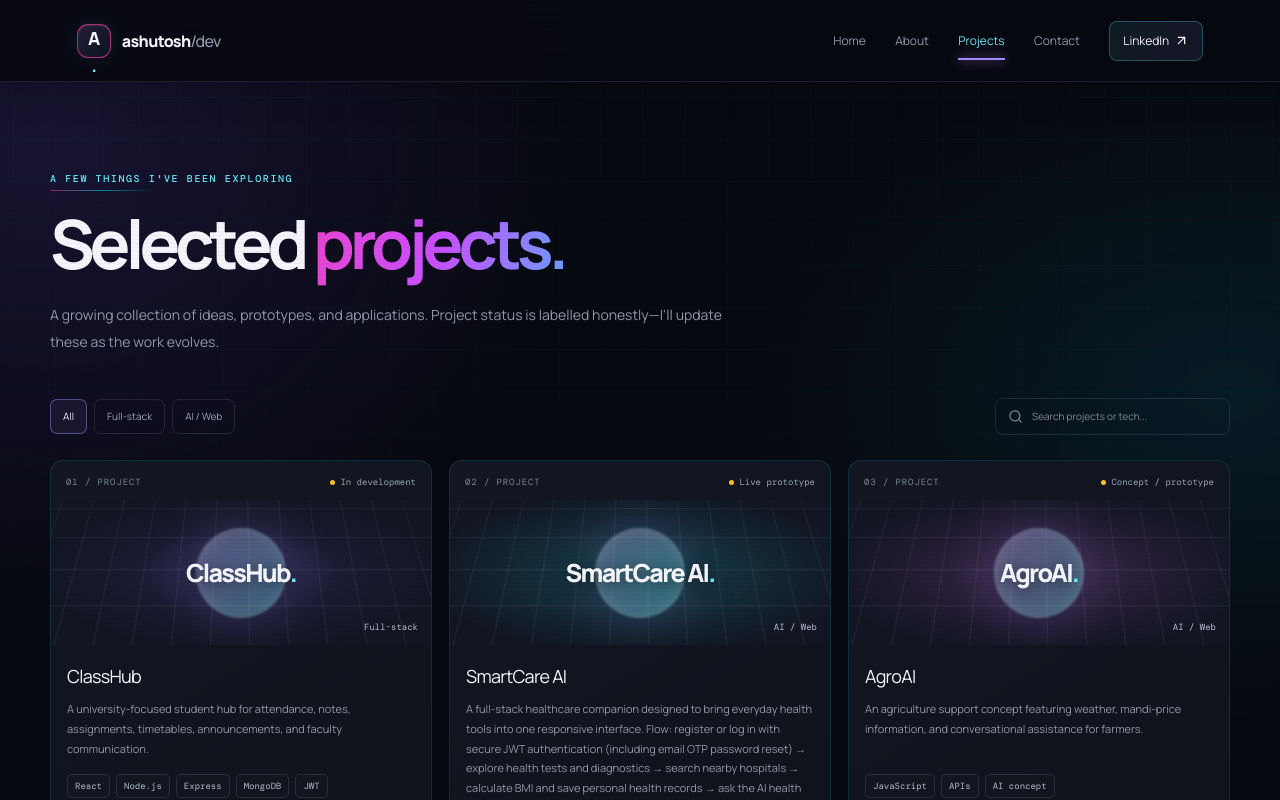
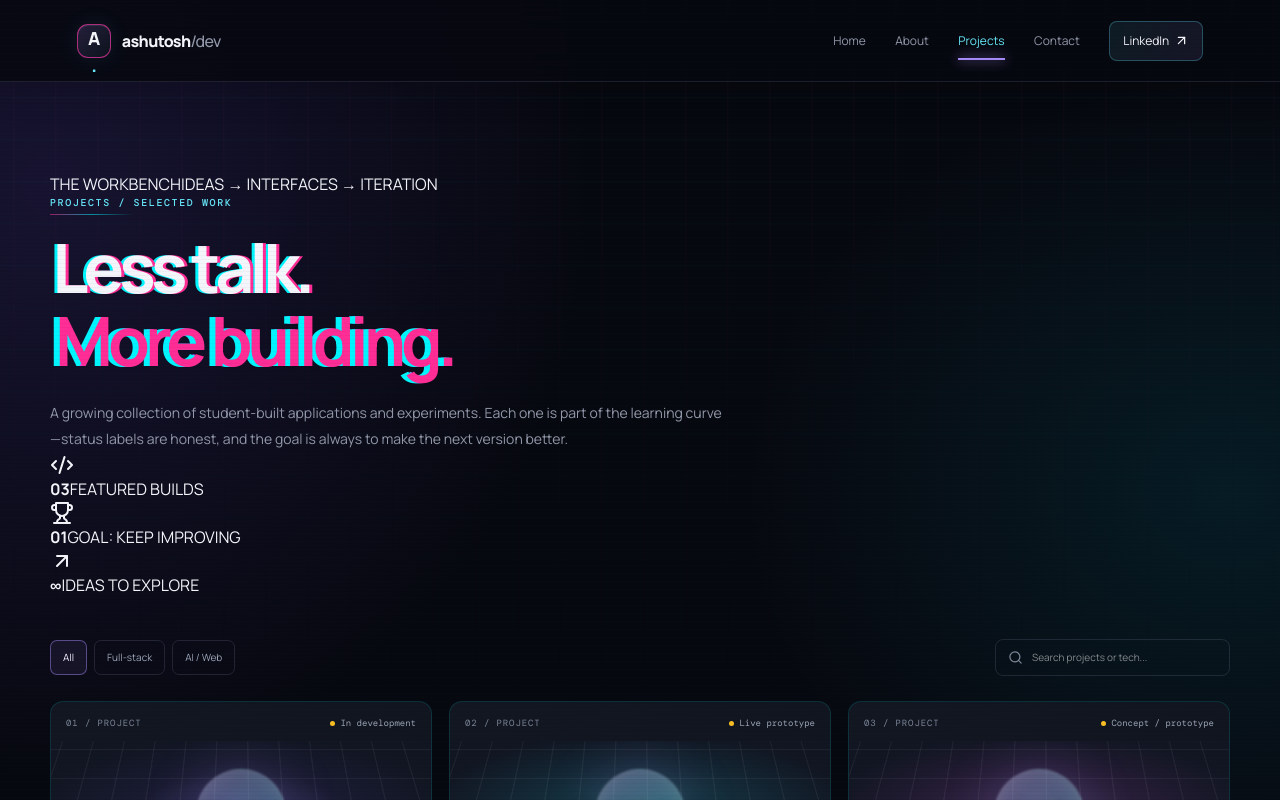
Before and after one commit to ashutoshsharma0968-alt/ashutosh-portfolio, a React (Vite) app: page /projects in a window 1280 px wide. Shown: the top 800 px of the page. Built offline with nearby package versions, Linux system fonts and the light colour scheme.

Commit message:
Upgrade projects page with stronger editorial layout

```diff
--- a/src/pages/Projects.jsx
+++ b/src/pages/Projects.jsx
@@ -1,15 +1,24 @@
 import { useMemo, useState } from 'react'
 import { motion } from 'framer-motion'
-import { Search } from 'lucide-react'
+import { Search, ArrowUpRight, Code2, Trophy } from 'lucide-react'
 import { projects } from '../data'
 import ProjectCard from '../components/ProjectCard'
+
 export default function Projects() {
   const [filter, setFilter] = useState('All')
   const [query, setQuery] = useState('')
   const filters = ['All', 'Full-stack', 'AI / Web']
   const filtered = useMemo(() => projects.filter(p => (filter === 'All' || p.category === filter) && `${p.title} ${p.description} ${p.stack.join(' ')}`.toLowerCase().includes(query.toLowerCase())), [filter, query])
-  return <section className="section-wrap page-content"><motion.div initial={{ opacity: 0, y: 16 }} animate={{ opacity: 1, y: 0 }}><p className="eyebrow">A FEW THINGS I'VE BEEN EXPLORING</p><h1 className="page-title">Selected <span className="gradient-text">projects.</span></h1><p className="page-lead">A growing collection of ideas, prototypes, and applications. Project status is labelled honestly—I'll update these as the work evolves.</p></motion.div>
-    <div className="project-controls"><div className="filter-row">{filters.map(item => <button key={item} className={filter === item ? 'filter-chip active' : 'filter-chip'} onClick={() => setFilter(item)}>{item}</button>)}</div><label className="search-box"><Search size={17}/><input value={query} onChange={e => setQuery(e.target.value)} placeholder="Search projects or tech..." aria-label="Search projects"/></label></div>
+  return <section className="section-wrap page-content projects-page-v2">
+    <motion.div className="projects-intro-v2" initial={{ opacity: 0, y: 18 }} animate={{ opacity: 1, y: 0 }} transition={{ duration: .55 }}>
+      <div className="about-index-line"><span>THE WORKBENCH</span><span>IDEAS → INTERFACES → ITERATION</span></div>
+      <p className="eyebrow">PROJECTS / SELECTED WORK</p>
+      <h1 className="page-title">Less talk.<br/><span className="gradient-text">More building.</span></h1>
+      <p className="page-lead">A growing collection of student-built applications and experiments. Each one is part of the learning curve—status labels are honest, and the goal is always to make the next version better.</p>
+      <div className="projects-metrics"><div><Code2/><strong>03</strong><span>FEATURED BUILDS</span></div><div><Trophy/><strong>01</strong><span>GOAL: KEEP IMPROVING</span></div><div><ArrowUpRight/><strong>∞</strong><span>IDEAS TO EXPLORE</span></div></div>
+    </motion.div>
+    <div className="project-controls project-controls-v2"><div className="filter-row">{filters.map(item => <button key={item} className={filter === item ? 'filter-chip active' : 'filter-chip'} onClick={() => setFilter(item)}>{item}</button>)}</div><label className="search-box"><Search size={17}/><input value={query} onChange={e => setQuery(e.target.value)} placeholder="Search projects or tech..." aria-label="Search projects"/></label></div>
     {filtered.length ? <div className="project-grid">{filtered.map((project, index) => <ProjectCard key={project.number} project={project} index={index}/>)}</div> : <div className="empty-state">No projects match that search. Try another keyword.</div>}
+    <div className="projects-note-v2"><span className="projects-note-icon"><Code2/></span><div><strong>Built while learning. Improved through feedback.</strong><p>I’m a CS student, so this portfolio reflects a journey—not a claim that the journey is finished. Have an idea or feedback? I’d genuinely like to hear it.</p></div></div>
   </section>
 }
```
